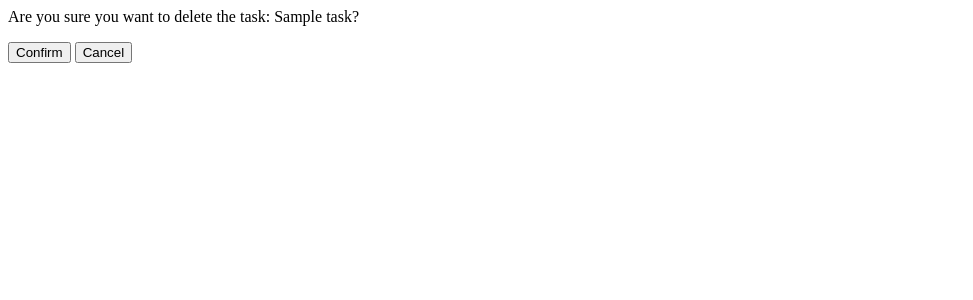
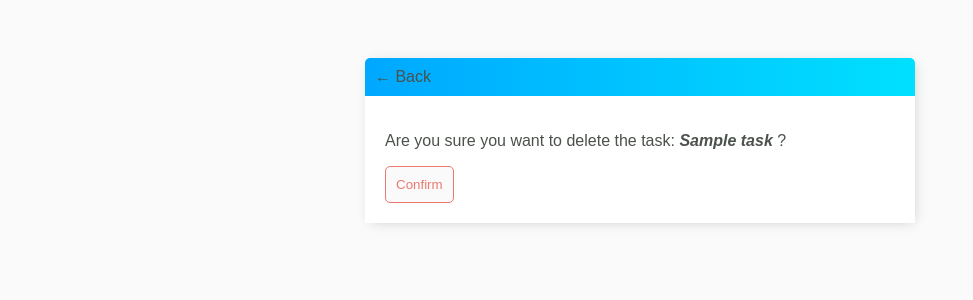
Before and after one commit to Claudenilsonjunior/todo-django-webapp, a Django app: page /task/1/delete/ in a window 1280 px wide. Shown: the top 300 px of the page, without its empty margins (0-973 px from the left). Run offline with Django 5.2, Linux system fonts and the light colour scheme; a user stored in the database is signed in; tables that the repository leaves empty hold one stand-in row (values such as "Sample post"); some web fonts are replaced.

Commit message:
Update task_confirm_delete.html

```diff
--- a/base/templates/base/task_confirm_delete.html
+++ b/base/templates/base/task_confirm_delete.html
@@ -1,6 +1,16 @@
-<form method="POST">
+{% extends 'base/base.html' %} {% block content %}
+
+<div class="header-bar">
+  <a href="{% url 'tasks' %}">&#8592; Back</a>
+</div>
+
+<div class="card-body">
+  <form method="POST">
     {% csrf_token %}
-    <p>Are you sure you want to delete the task: {{ task }}?</p>
-    <button type="submit">Confirm</button>
-    <button type="button" onclick="location.href='{% url 'tasks' %}'">Cancel</button>
-</form>
+    <p>
+      Are you sure you want to delete the task:<b><i> {{ task }} </i></b>?
+    </p>
+    <button class="btn" type="submit">Confirm</button>
+  </form>
+</div>
+{% endblock %}
```
